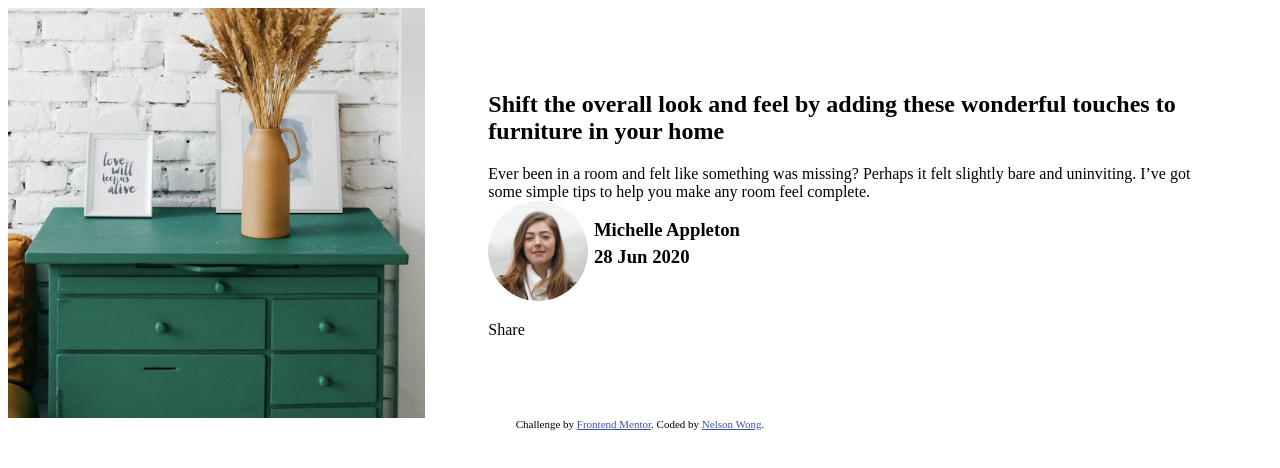
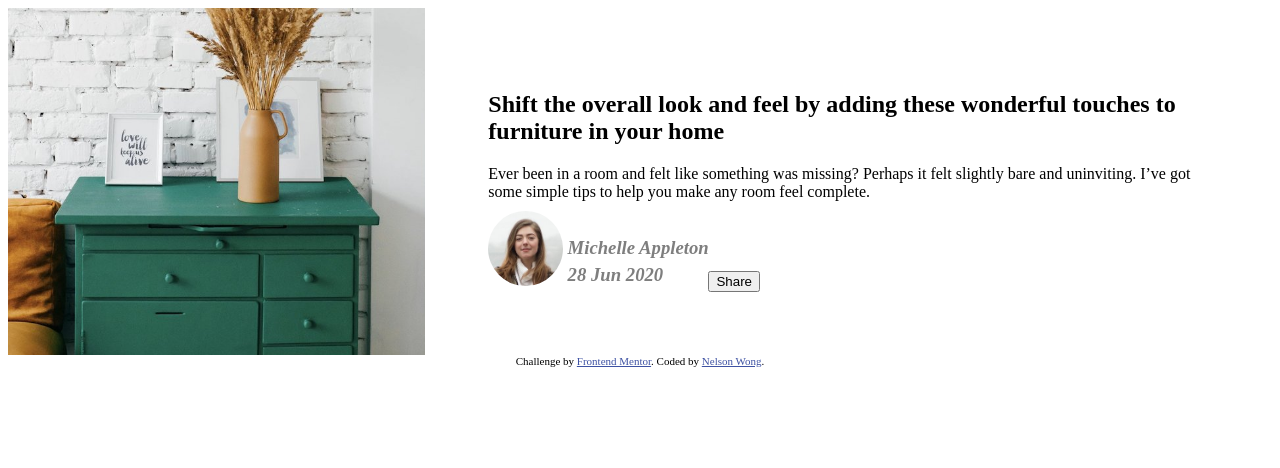
Before and after one commit to nwong02/Web-Projects, a plain HTML site: page index.html in a window 1280 px wide. Drawn offline with Linux system fonts and the light colour scheme.

Commit message:
complete desktop outline with hover

```diff
--- a/index.html
+++ b/index.html
@@ -39,7 +39,7 @@
         <h3>28 Jun 2020 </h3>
       </span>
     </span>
-    <p>Share</p>
+    <button class='sharing' type='button'>Share</button>
   </div>
   </div>
   <div class="attribution">
@@ -47,5 +47,7 @@
     Coded by <a href="#">Nelson Wong</a>.
   </div>
 </div>
+
+<script src='style.js'></script>
 </body>
 </html>
--- a/preview.css
+++ b/preview.css
@@ -23,6 +23,7 @@
 
 span {
     display: inline-flex;
+    margin-top: 10px;
 }
 
 img{
@@ -36,18 +37,20 @@ img.flex-left {
 
 img.writer {
     border-radius: 200px;
-    width: 100px;
+    width: 75px;
     object-fit: scale-down;
 }
 
 h3 {
     position: relative;
     margin: -5%;
+    font-style: italic;
+    opacity: 50%;
 }
 
 span.text{
     display: inline;
-    margin-top: 10%;
+    margin-top: 15%;
     margin-left: 5%;
 }
 
@@ -55,3 +58,7 @@ p {
     display: absolute;
     align-items: flex-end;
 }
+
+.sharing:hover {
+    color: lightskyblue;
+}
--- /dev/null
+++ b/style.js
@@ -0,0 +1 @@
+let share = document.getElementsByClassName('sharing');
```
